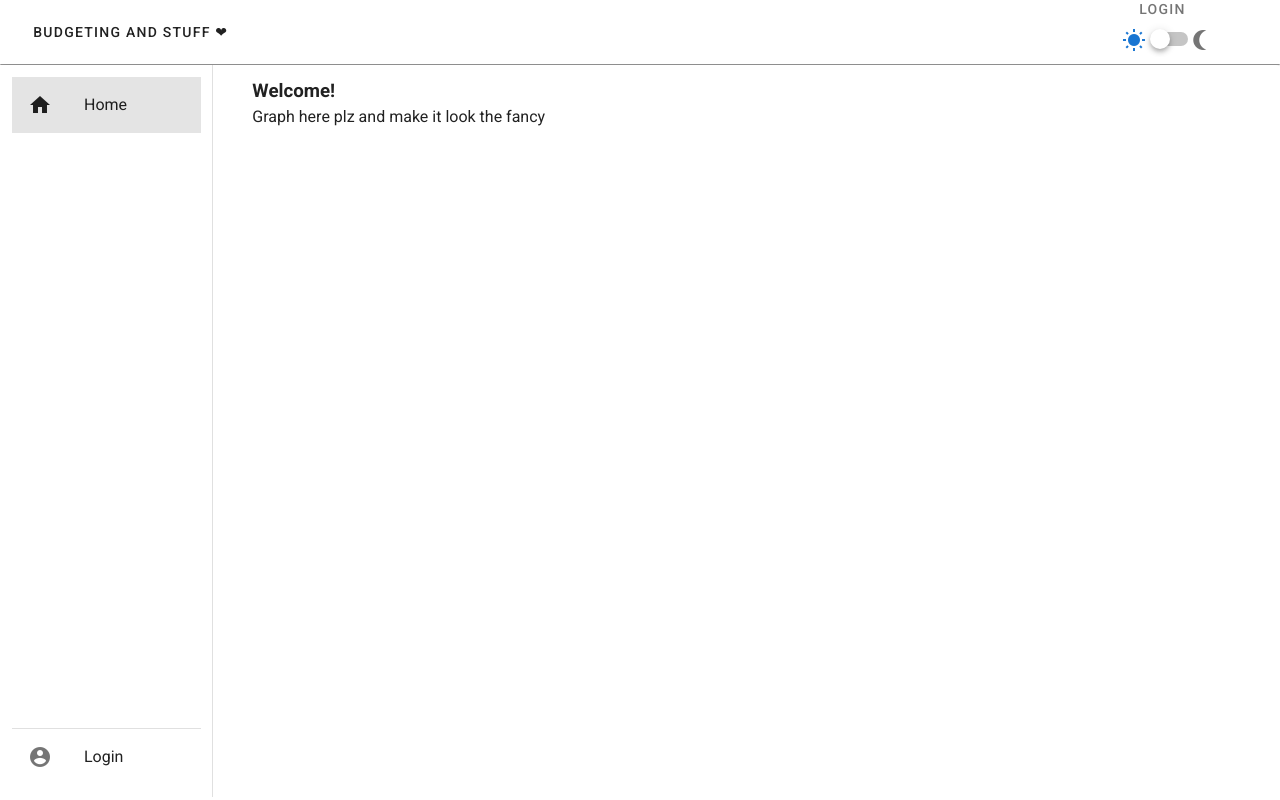
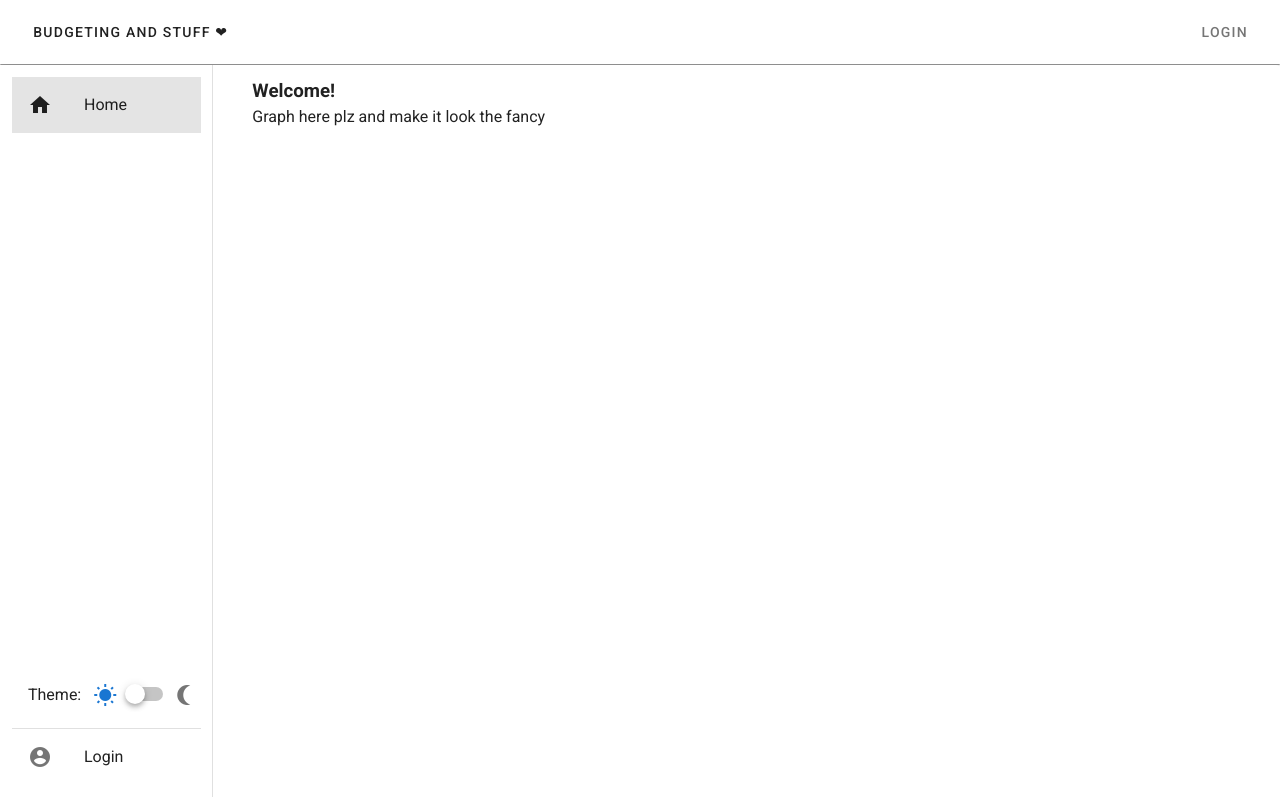
Before and after one commit to NerdyJ23/budget3.0, a Vue app in the folder site/: page / in a window 1280 px wide. Built offline with nearby package versions, Linux system fonts and the light colour scheme.

Commit message:
Move theme select to drawer

```diff
--- a/site/src/components/Utility/Nav.vue
+++ b/site/src/components/Utility/Nav.vue
@@ -15,7 +15,6 @@
 			<template v-else>
 				<v-btn @click="$emit('login')" plain>Login</v-btn>
 			</template>
-			<ThemeToggle/>
 		</div>
 
 	</v-toolbar>
--- a/site/src/components/Utility/NavigationDrawer.vue
+++ b/site/src/components/Utility/NavigationDrawer.vue
@@ -33,6 +33,9 @@
 			</template>
 		</v-list-item-group>
 		<v-list-item-group class="mt-auto">
+			<div class="d-flex d-flex--row align-center ml-4">
+				<span class="pr-3">Theme: </span><ThemeToggle />
+			</div>
 			<v-divider />
 			<v-list-item
 				v-if="GenericStore.validSession"
@@ -65,10 +68,13 @@
 </template>
 <script>
 import { mapState } from "vuex";
-
+import ThemeToggle from "./ThemeToggle";
 
 export default {
 	name: "NavList",
+	components: {
+		ThemeToggle
+	},
 	data() {
 		return {
 			active: false,
--- a/site/src/components/Utility/ThemeToggle.vue
+++ b/site/src/components/Utility/ThemeToggle.vue
@@ -1,15 +1,9 @@
 <template>
-	<v-row>
-		<v-col cols="2">
-			<v-icon :color="`${darkTheme ? '' : 'primary'}`">mdi-white-balance-sunny</v-icon>
-		</v-col>
-		<v-col cols="3">
-			<v-switch v-model="darkTheme"></v-switch>
-		</v-col>
-		<v-col cols="1">
-			<v-icon :color="`${darkTheme ? 'primary' : ''}`">mdi-moon-waning-crescent</v-icon>
-		</v-col>
-	</v-row>
+	<div class="d-flex d-flex--row">
+		<v-icon class="pr-2" :color="`${darkTheme ? '' : 'primary'}`">mdi-white-balance-sunny</v-icon>
+		<v-switch v-model="darkTheme"></v-switch>
+		<v-icon class="pl-1" :color="`${darkTheme ? 'primary' : ''}`">mdi-moon-waning-crescent</v-icon>
+	</div>
 </template>
 <script>
 export default {
```
